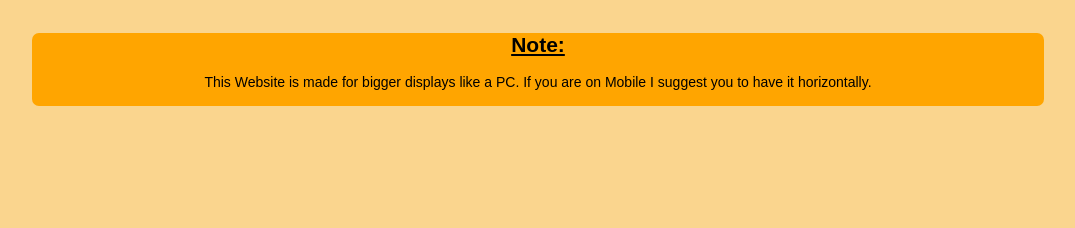
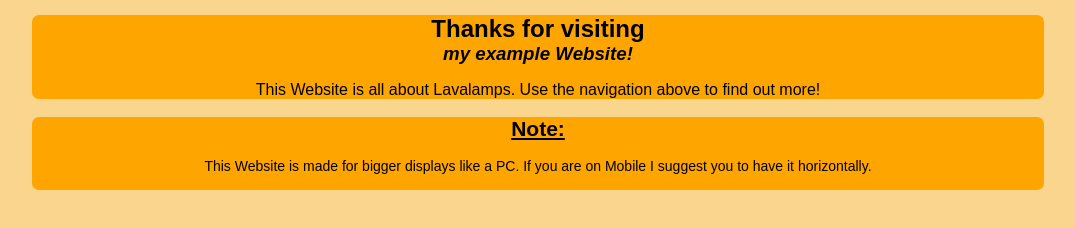
Before and after one commit to magmalamps/magmalamps.github.io, a plain HTML site: page index.html in a window 1280 px wide. Shown: the part 112-340 px from the top of the page, without its empty margins (102-1177 px from the left). Drawn offline with Linux system fonts and the light colour scheme.

Commit message:
added information

```diff
--- a/index.html
+++ b/index.html
@@ -21,6 +21,14 @@
     <br>
 
     <div class="content">
+        <h2 class="thanks">Thanks for visiting</h2>
+        <h3 class="thanks"> <em>my example Website!</em></h3>
+        <p>This Website is all about Lavalamps. Use the navigation above to find
+            out more!
+        </p>
+    </div>
+
+    <div class="content">
         <div class="note">
             <h2><u>Note:</u></h2>
             <p class="note">This Website is made for bigger displays like a PC. If you are on Mobile
--- a/style.css
+++ b/style.css
@@ -70,3 +70,8 @@ a.about_link {
 div.note {
     font-size: 14px;
 }
+
+.thanks {
+    margin: 0;
+    padding-top: 0;
+}
```
